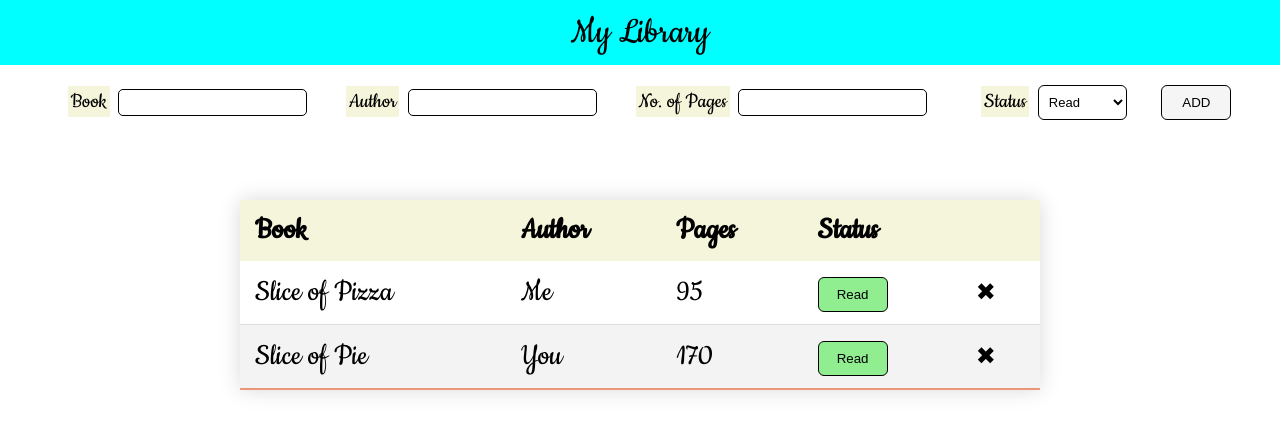
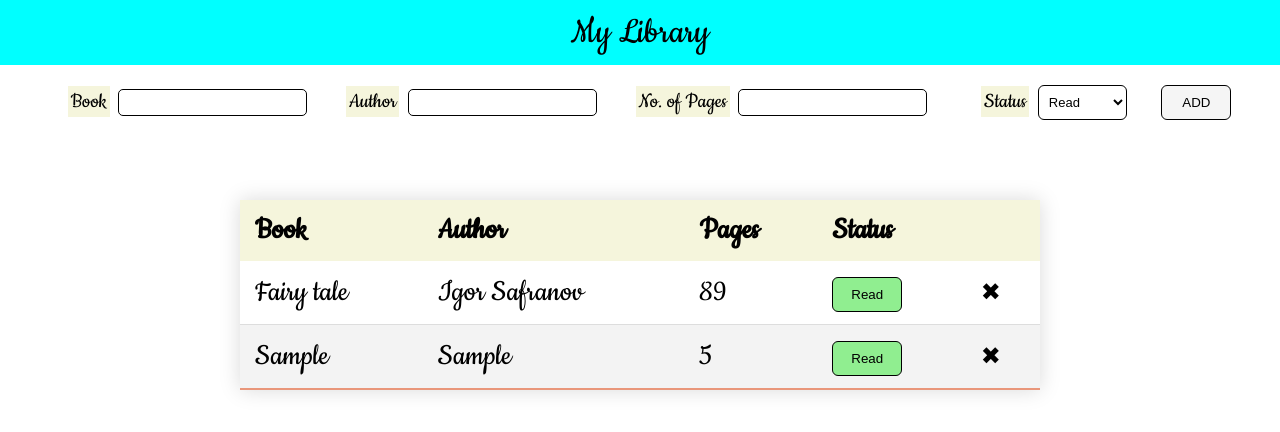
Before and after one commit to calmighted/myLibrary, a plain HTML site: page index.html in a window 1280 px wide. Both pictures are taken after typing "Sample", "Sample", "5" into the empty fields and a click on the button "ADD". Drawn offline with Linux system fonts and the light colour scheme.

Commit message:
Bugs to be corrected in the comments

```diff
--- a/app.js
+++ b/app.js
@@ -5,17 +5,24 @@ let inputForm = document.querySelector('.inputBookForm')
 let tbody = document.querySelector('tbody')
 
 
-
-
-
 let tableData = document.createElement('td')
 
+//problems
+//for loop running more than once
+//2.delete(cross) button is not working of js injected code
+    //2(a) delete button should also delete from myLibrary
+//3. fields are required(but not working)
+    //3(a). No. of pages should be a number
+//4. ReadOrNot button is not working
 
   deleteIcon.forEach((Icon) => Icon.addEventListener('click',() =>{
     //remove sinle row for which cross-icon is clicked
     console.log(Icon.parentElement.title)
     Icon.parentElement.remove()
   }))
+
+
+
 
 tableBtn.forEach(Btn => Btn.addEventListener('click',() => {
   if (Btn.textContent == "Read"){
@@ -32,18 +39,24 @@ tableBtn.forEach(Btn => Btn.addEventListener('click',() => {
 
 
 let myLibrary = [
-  {
-      title:"Hairy tale",
-      author:"Me",
-      pages:89,
-      readOrNot:"read"
-  },
+  //   {
+  //     title:"",
+  //     author:"",
+  //     pages:0,
+  //     readOrNot:""
+  // },
   {
       title:"Fairy tale",
-      author:"You",
-      pages:896,
-      readOrNot:"Not read"
+      author:"Igor Safranov",
+      pages:89,
+      readOrNot:"Read"
   },
+  //   {
+  //     title:"Fairy tale",
+  //     author:"You",
+  //     pages:896,
+  //     readOrNot:"Not Read"
+  // },
 ];
 
 function Book(title,author,pages,readOrNot) {
@@ -53,9 +66,14 @@ function Book(title,author,pages,readOrNot) {
   this.readOrNot = readOrNot;
 }
 
+let bookInMyLibrary = true;
+
 function addBookToLibrary(title,author,pages,readOrNot) {
   const book = new Book(title,author,pages,readOrNot)
+  bookExists(title)
+  if(!bookInMyLibrary){
     myLibrary.push(book)
+  }
 }
 
 function removeBookFromLibrary(book) {
@@ -65,17 +83,55 @@ function removeBookFromLibrary(book) {
 
 function handleAddBtn(e){
   e.preventDefault();
+  console.log(myLibrary)
   addBookToLibrary(inputForm[0].value,inputForm[1].value,+inputForm[2].value,inputForm[3].value)
   inputForm.reset()
-  // console.log(myLibrary)
-  // add objects to the screen(table)
   addObjToScreen()
 
 }
 
+
+function bookExists(bookTitle){
+  for(let i=0;i<myLibrary.length;i++){
+    if(myLibrary[i].title === bookTitle){
+      bookInMyLibrary = true
+      console.log(bookTitle + " in myLibrary")
+    }else{
+      bookInMyLibrary = false
+      console.log(bookTitle + " not in myLibrary")
+    }
+  }
+}
+
+
+
+let table = "";
+
 function addObjToScreen(){
+    // console.log(myLibrary)
+      for(let i=0;i<myLibrary.length ;i++){
+        if(!bookInMyLibrary){
+          table +="<tr>";
+          table += "<td>" +myLibrary[i].title+"</td>";
+          table += "<td>" +myLibrary[i].author+"</td>";
+          table += "<td>" +myLibrary[i].pages+"</td>";
+          table += "<td> <button class='tableBtn'> " +myLibrary[i].readOrNot+"</button> </td>";
+          table += "<td class='cross'>&#10006</td>"
+          table += "</tr>";
+        }else{
+          return
+        }
+        // bookInMyLibrary = true
+      }
+      tbody.innerHTML = table
+      console.log(myLibrary.length)
       console.log(myLibrary)
     }
 
 
+
+
+
+
+addObjToScreen()
  addBtn.addEventListener('click',handleAddBtn)
--- a/index.html
+++ b/index.html
@@ -34,7 +34,7 @@
             <button id="add" type="submit">ADD</button>
         </form>
         <div class="database">
-            <table>
+            <table class="Table">
                 <thead>
                   <tr>
                     <th>Book</th>
@@ -45,7 +45,7 @@
                   </tr>
                 </thead>
                 <tbody>
-                  <tr>
+                  <!-- <tr>
                     <td data-title="Book">Slice of Pizza</td>
                     <td data-title="Author">Me</td>
                     <td data-title="Pages">95</td>
@@ -58,7 +58,7 @@
                     <td data-title="Pages">170</td>
                     <td data-title="Status"><button class="tableBtn"> Read</button></td>
                     <td data-title="Remove" class="cross">&#10006</td>
-                </tr>
+                </tr> -->
                 </tbody>
               </table>
         </div>
--- a/style.css
+++ b/style.css
@@ -12,6 +12,8 @@ header{
     background-color: aqua;
     padding: 10px;
     font-size: 40px;
+    width: 100%;
+    overflow-x: hidden;
 }
 
 form{
```
Lines whose indentation alone changed are shown as unchanged.
